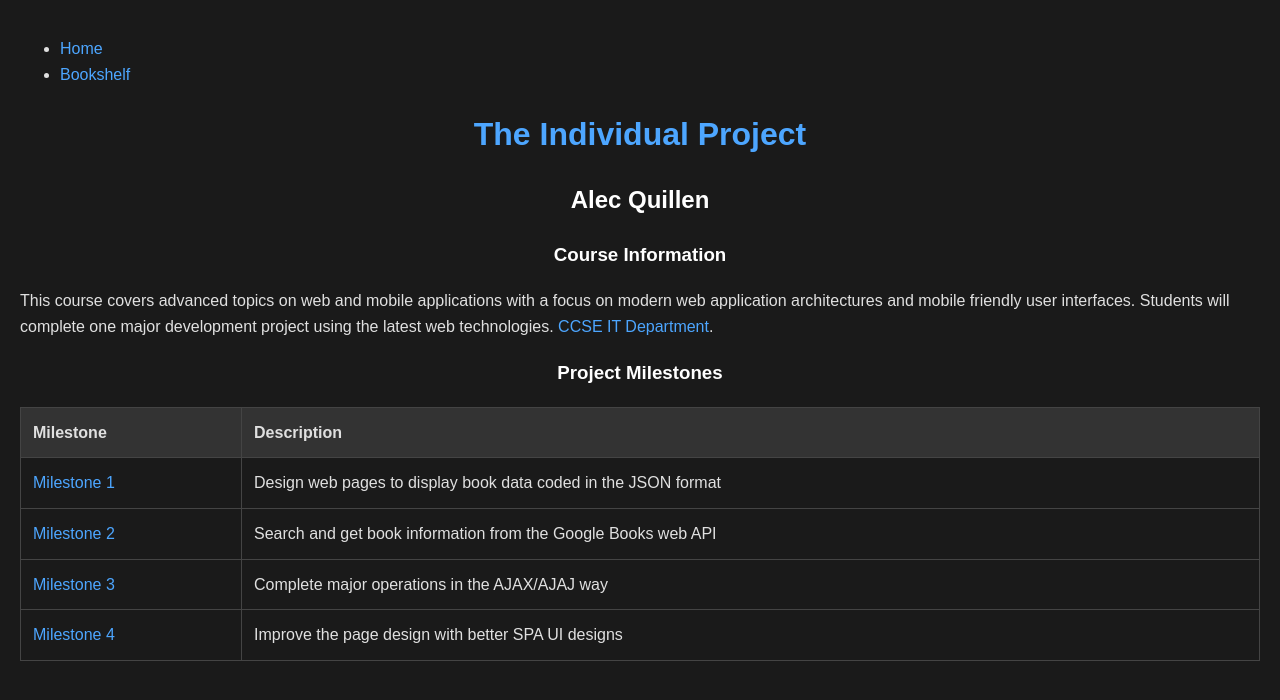
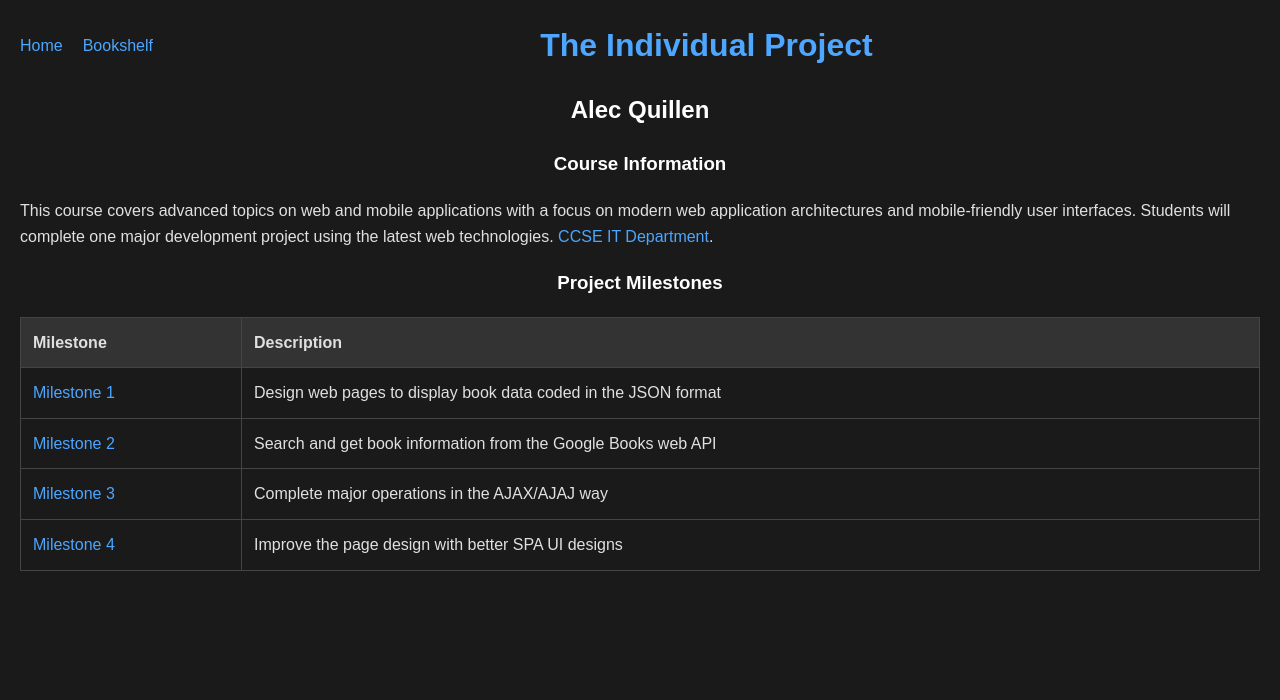
Before and after one commit to alecquillen/Milestone, a plain HTML site: page index.html in a window 1280 px wide. Drawn offline with Linux system fonts and the light colour scheme.

Commit message:
allnew html

```diff
--- a/index.html
+++ b/index.html
@@ -7,21 +7,19 @@
     <link rel="stylesheet" href="styles.css">
 </head>
 <body>
-    <header>
-        <nav>
-            <ul>
-                <li><a href="homepage.html">Home</a></li>
-                <li><a href="bookshelf.html">Bookshelf</a></li>
-            </ul>
-        </nav>
-    </header>
+    <div class="header">
+        <div class="nav-links">
+            <a href="homepage.html">Home</a>
+            <a href="bookshelf.html">Bookshelf</a>
+        </div>
+        <h1><a href="index.html">The Individual Project</a></h1>
+    </div>
     <main>
-        <h1><a href="index.html">The Individual Project</a></h1>
         <h2>Alec Quillen</h2>
 
         <section>
             <h3>Course Information</h3>
-            <p>This course covers advanced topics on web and mobile applications with a focus on modern web application architectures and mobile friendly user interfaces. Students will complete one major development project using the latest web technologies. <a href="http://ccse.kennesaw.edu/it" target="_blank">CCSE IT Department</a>.</p>
+            <p>This course covers advanced topics on web and mobile applications with a focus on modern web application architectures and mobile-friendly user interfaces. Students will complete one major development project using the latest web technologies. <a href="http://ccse.kennesaw.edu/it" target="_blank">CCSE IT Department</a>.</p>
         </section>
 
         <section>
```
Also changed, not shown: book-details.html (+9 -2 lines), bookshelf.html (+7 -9 lines), homepage.html (+8 -9 lines).
